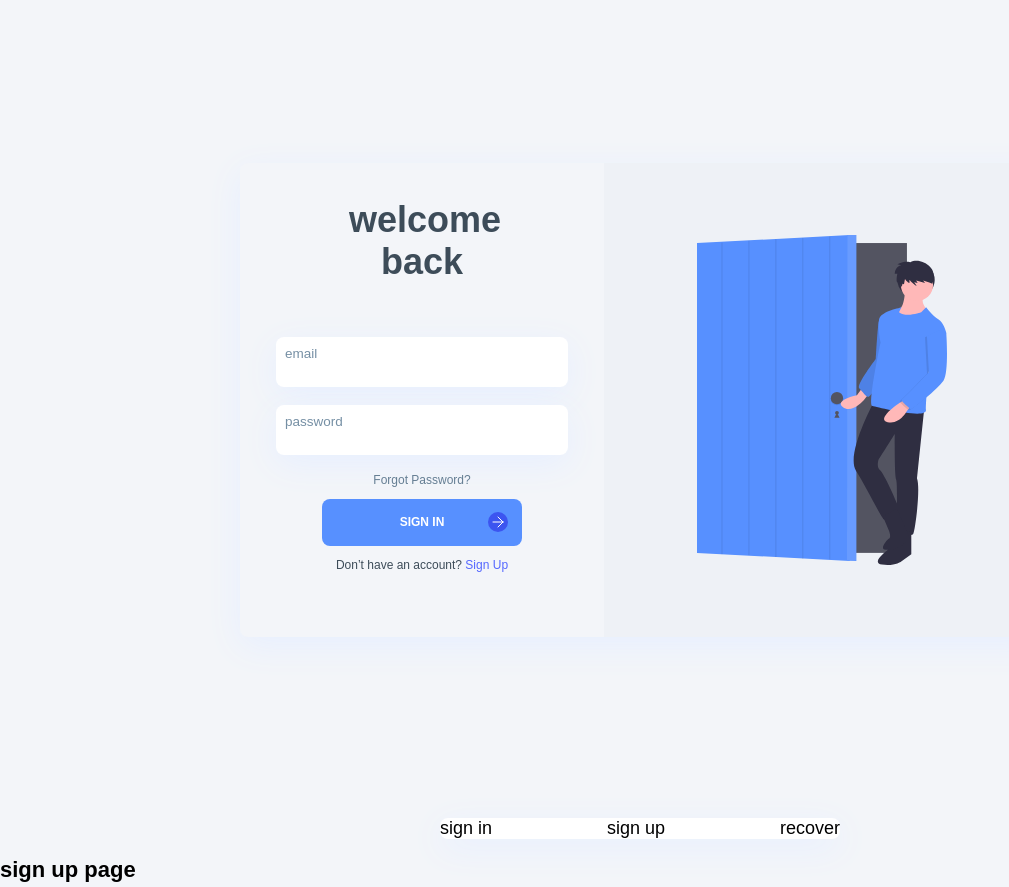
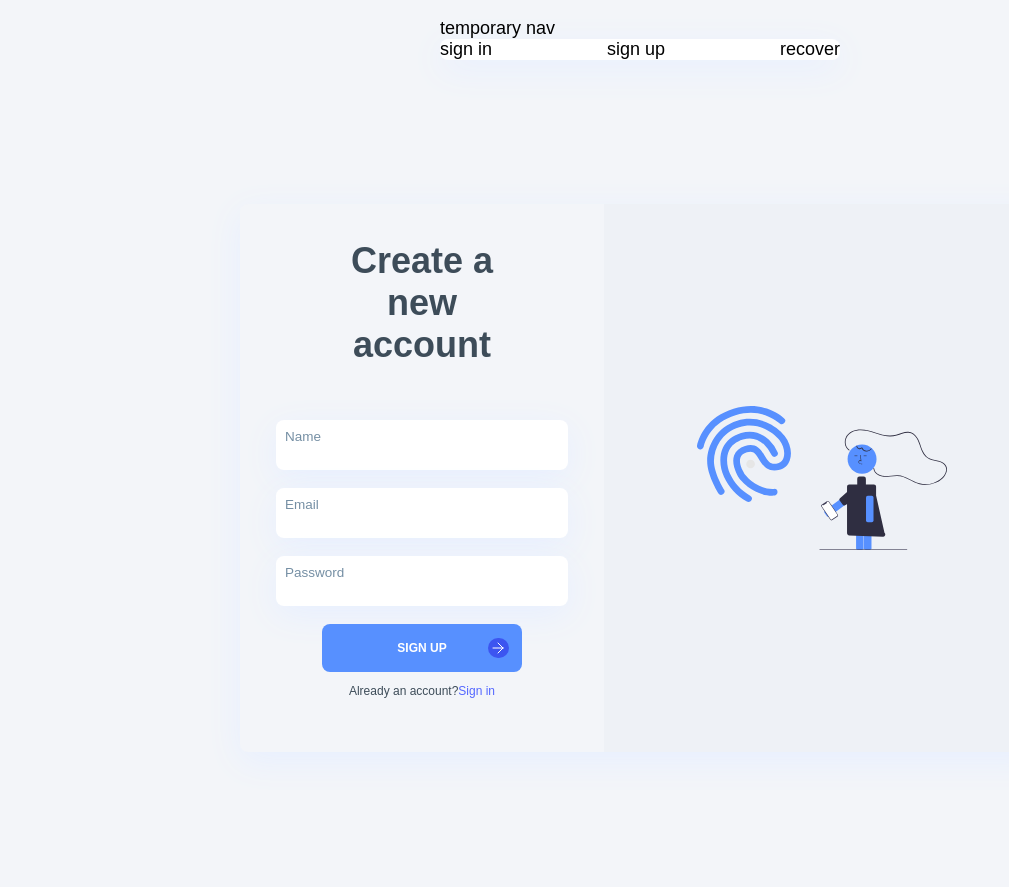
Before and after one commit to abdevlpr/react-greater-app, a React (Create React App) app: page /signup in a window 1280 px wide. Shown: the whole page, without its empty margins (0-1009 px from the left). Built offline with nearby package versions, Linux system fonts and the light colour scheme.

Commit message:
added pages {login signin signup}

```diff
--- a/src/App.js
+++ b/src/App.js
@@ -4,7 +4,7 @@ import {BrowserRouter , Route} from 'react-router-dom'
 import  "./css/comp-mobile.css"
 import  "./css/comp-desktop.css"
 
-import Login from "./components/login"
+
 import Signin from "./pages/Signin"
 import Signup from "./pages/Signup"
 import PassRecover from "./pages/PassRecover"
@@ -16,7 +16,6 @@ export default function App() {
   return (
     <BrowserRouter>
       <div>
-        <Login />
         <TempLinks />
         {/* setting up the routes */}
         <Route exact path="/signin" component={Signin} />
--- a/src/components/login.js
+++ b/src/components/login.js
@@ -1,90 +1,41 @@
-import React, {useState} from "react";
+import React from "react"
+import rightArrow from "../assets/icons/arrow-right.svg"
 
-import loginImg from "../assets/bg/svg/login.svg"
-import signupImg from "../assets/bg/svg/signup.svg"
-import forgotImg from "../assets/bg/svg/forgot-pass.svg"
-
-export default function Login(){
-
-    const [userCred,setUserCred] = useState({email:"",password:""})
-
-    const handleChange = (t) => {
-        const targ = t.target
-        setUserCred({...userCred,[targ.type]:targ.value})
-        console.log(`the target is ${targ} and the type is ${targ.type}`)
-    }
-
-
-    const handleSubmit= (t) =>{
-        t.preventDefault()
-        console.log("success and the object is",userCred)
-        /* TODO: handle the submition to the server */
-    }
-
-    console.log("the state is",userCred)
-
-
-    const LoginMessage = (props)=>{
+/* custom component for the title */
+export const LoginMessage = (props)=>{
         return (
             <h1 className="log-heading t-align-c t-grey2">
-            {props.message}
-            {/* Welcome Back */}
+                {props.message}
             </h1>
         )
-    }
-
-    const LoginInput = (props) =>{
+}
+/* custom component for input */
+export const LoginInput = (props) =>{
+        const label= props.label
         const type = props.type;
+        const value= props.value;
+        const change= props.change;
         return(
             <div className="log-input card">
-                <label for={type}>
-                    {type}
+                <label htmlFor={label}>
+                    {label}
                 </label>
-                <input type={type} id={type} value={userCred.type} onChange={handleChange} required/>
+                <input type={type} id={label} value={value} onChange={change} required/>
             </div>
         )
-    }
-
-    const LoginSubmitBtn = (Props) => {
+}
+/* custom component for submit btn */
+export const LoginSubmitBtn = (props) => {
+      const btnTxt = props.btnTxt
         return(
             <div>
-            <label for="log-submit" className="btn-next btn-interact" href="#">
-                        <span>SIGN IN</span>
+            <label htmlFor="log-submit" className="btn-next btn-interact" href="#">
+                        <span>{btnTxt}</span>
                         <div className="icon flex j-c">
-                            <svg width="12" height="12" viewBox="0 0 12 12" fill="none" xmlns="http://www.w3.org/2000/svg">
-                                <path d="M1 6H11M11 6L6 1M11 6L6 11" stroke="white" stroke-linecap="round"
-                                    stroke-linejoin="round" />
-                            </svg>
+                            <img src={rightArrow}/>
                         </div>
                     </label>
                     <input type="submit" id="log-submit" />
             </div>
         )
-    }
-
-    return(
-        <div className="login flex j-c">
-            <div className="login-inner">
-            <div className="log-wrapper">
-                <LoginMessage message="welcome back"/>
-                <form action="" onSubmit={handleSubmit}>
-                    <LoginInput type="email"/>
-                    <LoginInput type="password"/>
-                    <div className="des">
-                        <a href="#" className="t-grey1">
-                            Forgot Password?
-                        </a>
-                    </div>
-                    <LoginSubmitBtn />
-                    <div className="des">
-                        <span className="t-grey2">Don’t have an account? <a href="#" className="t-blue">Sign Up</a></span>
-                    </div>
-                </form>
-            </div>
-            <div className="login-left flex j-c">
-                <img src={loginImg}/>
-            </div>
-        </div>
-        </div>
-    )
 }
--- a/src/pages/PassRecover.js
+++ b/src/pages/PassRecover.js
@@ -1,8 +1,57 @@
-import React from "react";
+import React, {useState} from "react"
+import {Link} from "react-router-dom"
+
+/* components */
+import {LoginMessage,LoginInput,LoginSubmitBtn} from "../components/login"
+
+/* assets */
+import forgotImg from "../assets/bg/svg/forgot-pass.svg"
+
 
 export default function PassRecover(){
 
-    return (
-        <h1>pass recover page</h1>
+    /* state object to store the email and password */
+    const [userCred,setUserCred] = useState({email:""})
+
+    /* handling change on the inputs */
+    const handleChange = (event) => {
+        const target = event.target
+        const targetName = target.id.toString().toLowerCase()
+        setUserCred({...userCred,[targetName]:target.value})
+    }
+
+    /* handling form submition */
+    const handleSubmit= (event) =>{
+        event.preventDefault()
+        console.log("successfully submitted and the result is an object :",userCred)
+        /* TODO: handle the submition to the server */
+    }
+
+    //test to see the state changing
+    //console.log("the state is",userCred)
+
+    return(
+        <div className="login flex j-c">
+            <div className="login-inner">
+            <div className="log-wrapper">
+                <LoginMessage message="Recover password"/>
+                <form action="" onSubmit={handleSubmit}>
+                    <LoginInput label="Email" type="email" value={userCred.email} change={handleChange}/>
+                    <LoginSubmitBtn btnTxt="RECOVER PASSWORD"/>
+                    <div className="des">
+                        <span className="t-grey2">
+                            Don’t have an account?
+                            <Link to='/signup' className="t-blue">
+                                Sign Up
+                            </Link>
+                        </span>
+                    </div>
+                </form>
+            </div>
+            <div className="login-left flex j-c">
+                <img src={forgotImg}/>
+            </div>
+        </div>
+        </div>
     )
 }
--- a/src/pages/Signin.js
+++ b/src/pages/Signin.js
@@ -1,8 +1,62 @@
-import React from "react";
+import React, {useState} from "react"
+import {Link} from "react-router-dom"
+
+/* components */
+import {LoginMessage,LoginInput,LoginSubmitBtn} from "../components/login"
+
+/* assets */
+import loginImg from "../assets/bg/svg/login.svg"
 
 export default function Signin(){
 
-    return (
-        <h1>sign in page</h1>
+    /* state object to store the email and password */
+    const [userCred,setUserCred] = useState({email:"",password:""})
+
+    /* handling change on the inputs */
+    const handleChange = (event) => {
+        const target = event.target
+        const targetName = target.id.toString().toLowerCase()
+        setUserCred({...userCred,[targetName]:target.value})
+    }
+
+    /* handling form submition */
+    const handleSubmit= (event) =>{
+        event.preventDefault()
+        console.log("successfully submitted and the result is an object :",userCred)
+        /* TODO: handle the submition to the server */
+    }
+
+    //test to see the state changing
+    //console.log("the state is",userCred)
+
+    return(
+        <div className="login flex j-c">
+            <div className="login-inner">
+            <div className="log-wrapper">
+                <LoginMessage message="Welcome Back"/>
+                <form action="" onSubmit={handleSubmit}>
+                    <LoginInput label="Email" type="email" value={userCred.email} change={handleChange}/>
+                    <LoginInput label="Password" type="password" value={userCred.password} change={handleChange}/>
+                    <div className="des">
+                        <Link to='/recover' className="t-grey1">
+                            Forgot Password?
+                        </Link>
+                    </div>
+                    <LoginSubmitBtn btnTxt="SIGN IN"/>
+                    <div className="des">
+                        <span className="t-grey2">
+                            Don’t have an account?
+                            <Link to='/signup' className="t-blue">
+                                Sign Up
+                            </Link>
+                        </span>
+                    </div>
+                </form>
+            </div>
+            <div className="login-left flex j-c">
+                <img src={loginImg}/>
+            </div>
+        </div>
+        </div>
     )
 }
--- a/src/pages/Signup.js
+++ b/src/pages/Signup.js
@@ -1,8 +1,59 @@
-import React from "react";
+import React, {useState} from "react"
+import {Link} from "react-router-dom"
+
+/* components */
+import {LoginMessage,LoginInput,LoginSubmitBtn} from "../components/login"
+
+/* assets */
+import signupImg from "../assets/bg/svg/signup.svg"
+
 
 export default function Signup(){
 
-    return (
-        <h1>sign up page</h1>
+    /* state object to store the email and password */
+    const [userCred,setUserCred] = useState({name:"",email:"",password:""})
+
+    /* handling change on the inputs */
+    const handleChange = (event) => {
+        const target = event.target
+        const targetName = target.id.toString().toLowerCase()
+        setUserCred({...userCred,[targetName]:target.value})
+    }
+
+    /* handling form submition */
+    const handleSubmit= (event) =>{
+        event.preventDefault()
+        console.log("successfully submitted and the result is an object :",userCred)
+        /* TODO: handle the submition to the server */
+    }
+
+    //test to see the state changing
+    //console.log("the state is",userCred)
+
+    return(
+        <div className="login flex j-c">
+            <div className="login-inner">
+            <div className="log-wrapper">
+                <LoginMessage message="Create a new account"/>
+                <form action="" onSubmit={handleSubmit}>
+                    <LoginInput label="Name" type="text" value={userCred.name} change={handleChange}/>
+                    <LoginInput label="Email" type="email" value={userCred.email} change={handleChange}/>
+                    <LoginInput label="Password" type="password" value={userCred.password} change={handleChange}/>
+                    <LoginSubmitBtn btnTxt="SIGN UP"/>
+                    <div className="des">
+                        <span className="t-grey2">
+                            Already an account?
+                             <Link to='/signin' className="t-blue">
+                                 Sign in
+                            </Link>
+                        </span>
+                    </div>
+                </form>
+            </div>
+            <div className="login-left flex j-c">
+                <img src={signupImg}/>
+            </div>
+        </div>
+        </div>
     )
 }
--- a/src/pages/TempLinks.js
+++ b/src/pages/TempLinks.js
@@ -2,13 +2,15 @@ import React from "react";
 import {Link} from "react-router-dom"
 
 export default function TempLinks (){
-
     return(
-        <ul className="flex j-sb card comp">
-            <Link to='/signin'>sign in</Link>
-            <Link to='/signup'>sign up</Link>
-            <Link to='/recover'>recover</Link>
-        </ul>
+        <div className="comp">
+            temporary nav
+            <ul className="flex j-sb card">
+                <Link to='/signin'>sign in</Link>
+                <Link to='/signup'>sign up</Link>
+                <Link to='/recover'>recover</Link>
+            </ul>
+        </div>
     )
 
 }
```
